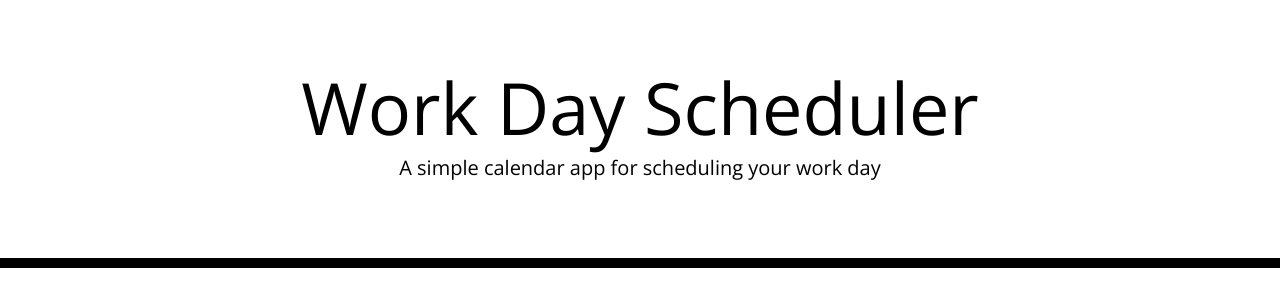
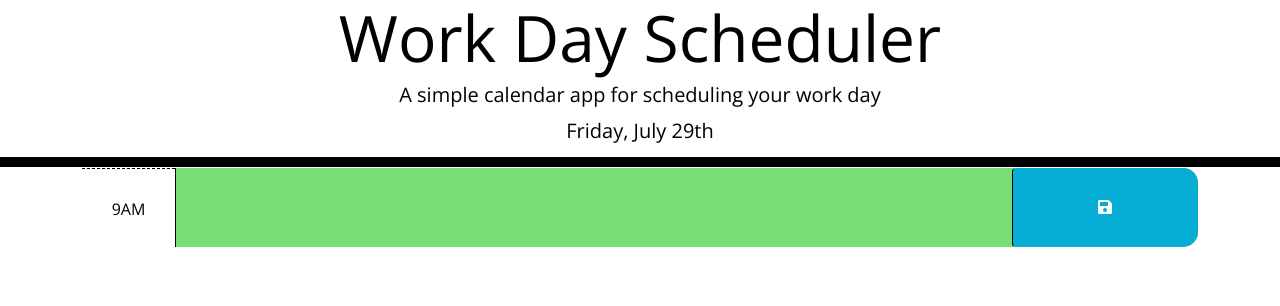
Before and after one commit to adelakobic/scheduleMe, a plain HTML site: page index.html in a window 1280 px wide. Drawn offline with nearby package versions, Linux system fonts and the light colour scheme; files that its build step writes are made by us from their sources.

Commit message:
first time block grid pasted& labeled up  using Bootstrap

```diff
--- a/index.html
+++ b/index.html
@@ -4,24 +4,18 @@
     <meta charset="UTF-8" />
     <meta name="viewport" content="width=device-width, initial-scale=1.0" />
     <meta http-equiv="X-UA-Compatible" content="ie=edge" />
-    <link
-      rel="stylesheet"
-      href="https://stackpath.bootstrapcdn.com/bootstrap/4.3.1/css/bootstrap.min.css"
-    />
-    <link
-      rel="stylesheet"
-      href="https://use.fontawesome.com/releases/v5.8.1/css/all.css"
-      integrity="sha384-50oBUHEmvpQ+1lW4y57PTFmhCaXp0ML5d60M1M7uH2+nqUivzIebhndOJK28anvf"
-      crossorigin="anonymous"
-    />
-    <link
-      href="https://fonts.googleapis.com/css?family=Open+Sans&display=swap"
-      rel="stylesheet"
-    />
-    <link rel="stylesheet" href="style.css" />
+    <!-- Bootstrap link updated version  5.1.3 -->
+    <link rel="stylesheet" href="https://cdn.jsdelivr.net/npm/bootstrap@5.1.3/dist/css/bootstrap.min.css" integrity="sha384-1BmE4kWBq78iYhFldvKuhfTAU6auU8tT94WrHftjDbrCEXSU1oBoqyl2QvZ6jIW3" crossorigin="anonymous">
+    <!-- Font awsome link for CSS -->
+    <link rel="stylesheet" href="https://use.fontawesome.com/releases/v5.8.1/css/all.css" integrity="sha384-50oBUHEmvpQ+1lW4y57PTFmhCaXp0ML5d60M1M7uH2+nqUivzIebhndOJK28anvf" crossorigin="anonymous"/>
+    <!-- Google APIs link -->
+    <link href="https://fonts.googleapis.com/css?family=Open+Sans&display=swap"  rel="stylesheet">
+    <!-- link to local CSS style sheet -->
+    <link rel="stylesheet" href="./Assets/css/style.css">
+
     <title>Work Day Scheduler</title>
   </head>
-
+  <!-- Body of main schedul block -->
   <body>
     <header class="jumbotron">
       <h1 class="display-3">Work Day Scheduler</h1>
@@ -29,10 +23,25 @@
       <p id="currentDay" class="lead"></p>
     </header>
     <div class="container">
-      <!-- Timeblocks go here -->
+      <!-- Timeblocks go here just copy and paste?-->
+      <!-- used: Bootstrap: grid system: 1 of 3 columns -->
+      <div class="container">
+        <div id="hour9" class="row time-block">
+          <div class="col-md-1 hour">
+            9AM
+          </div>
+          <textarea class="col-md-9 description"></textarea>
+          <button class="btn saveBtn col-md-2"><i class="fas fa-save"></i></button>
+        </div>
+      </div>
+
     </div>
-
-    <script src="https://cdnjs.cloudflare.com/ajax/libs/jquery/3.2.1/jquery.min.js"></script>
+    <!-- Need to update the links for jQuery 3.4 and moment.js 2.24.0-->
+    <!--<script src="https://cdnjs.cloudflare.com/ajax/libs/jquery/3.2.1/jquery.min.js"></script> -->
+    <!-- updated link 29/7/22 for jQuery 3.4 and moment.js 2.24.0 is up to date --->
+    <script src="https://code.jquery.com/jquery-3.6.0.min.js"></script>
     <script src="https://cdnjs.cloudflare.com/ajax/libs/moment.js/2.24.0/moment.min.js"></script>
+    <!-- link to local JS here-->
+    <script src="./Assets/js/script.js"></script>
   </body>
 </html>
```
Also changed, not shown: 1 other file.
